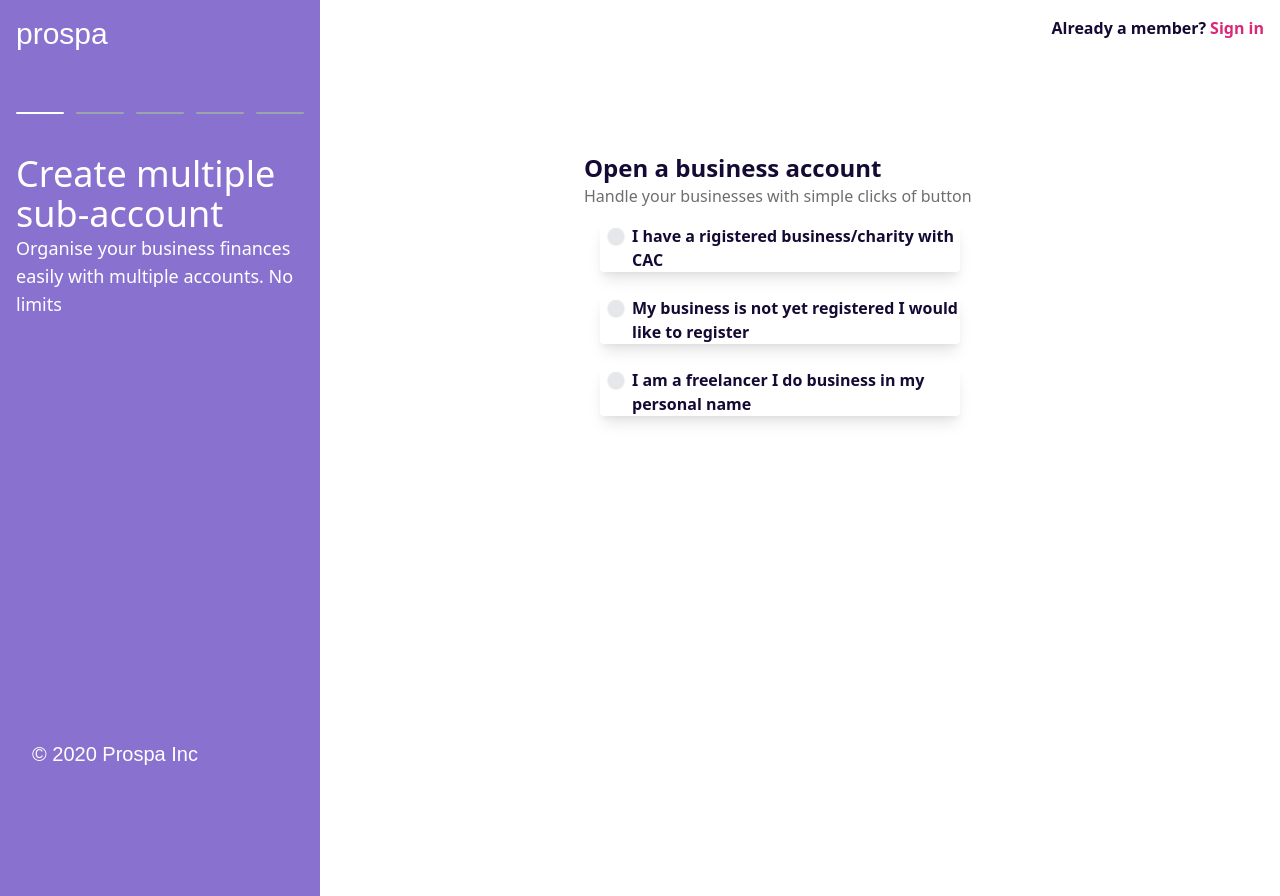
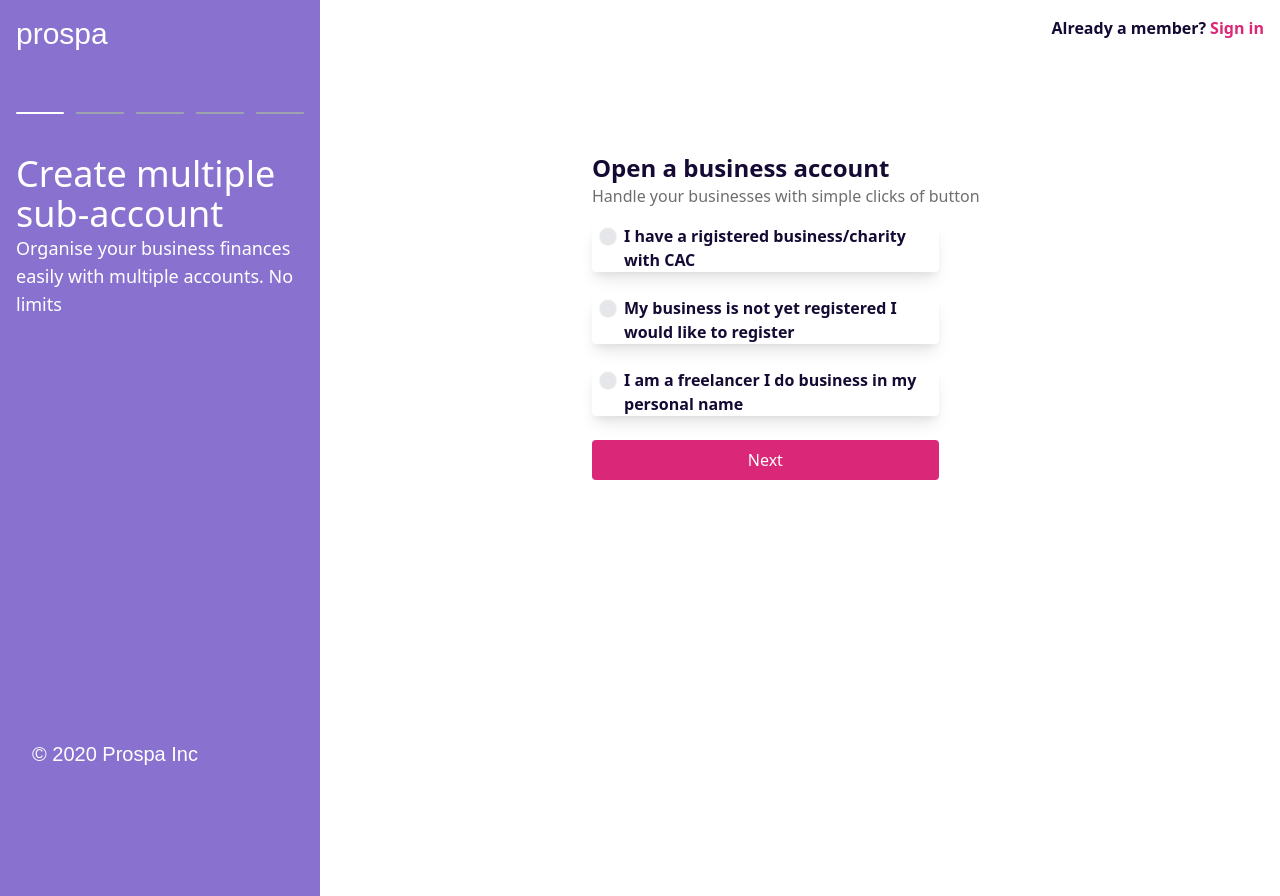
Before and after one commit to Robertito1/getpreneured, a React (Create React App) app: page /select-service in a window 1280 px wide. Built offline with nearby package versions, Linux system fonts and the light colour scheme.

Commit message:
select service form implemented

```diff
--- a/src/components/selectServiceForm.js
+++ b/src/components/selectServiceForm.js
@@ -12,6 +12,10 @@ const SelectServiceForm = () =>{
             <p className='text-2xl font-bold text-purp'>Open a business account</p>
             <p className='dashboard-side-text mb-4'>Handle your businesses with simple clicks of button</p>
             {services.map(e => <ServiceTypeCard data={e} key={e.title} selected={selected} updateSelected={updateSelected}/>)}
+            <button className='rounded w-10/12 bg-pink-600 px-4 text-white h-10
+                focus:outline-none hover:text-pink-600 hover:bg-gray-400'>
+                Next
+            </button>
         </div>
     )
 }
--- a/src/components/serviceTypeCard.js
+++ b/src/components/serviceTypeCard.js
@@ -10,7 +10,7 @@ const ServiceTypeCard = ({data, selected, updateSelected}) => {
         updateSelected(data.title)
     }
     return (
-        <div className={`${showingBox} flex justify-center items-top shadow-lg ml-4 bg-white rounded w-10/12 mb-6`}>
+        <div className={`${showingBox} flex justify-center items-top shadow-lg bg-white rounded w-10/12 mb-6`}>
             <div className={` ${showingSelect} rounded-full shadow h-2 w-2  p-2 mt-1 mx-2`}>
 
             </div>
```
